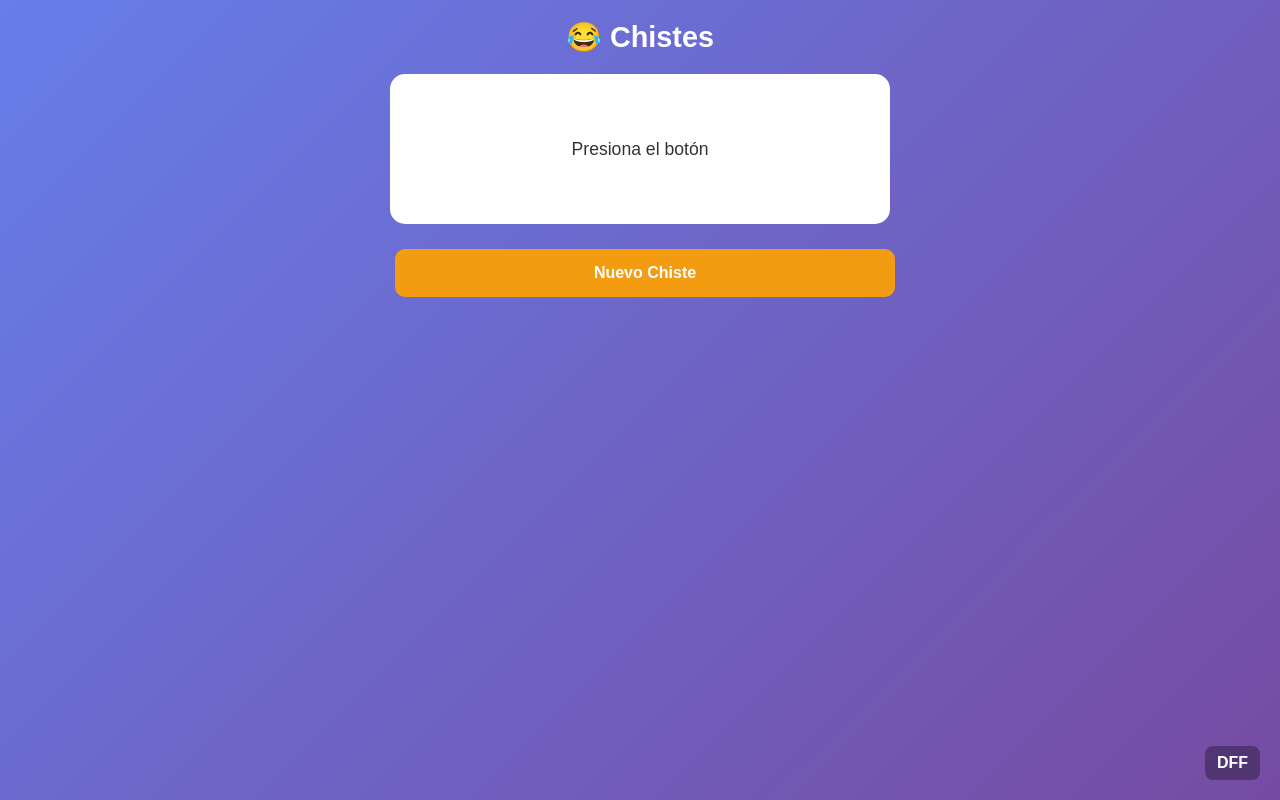
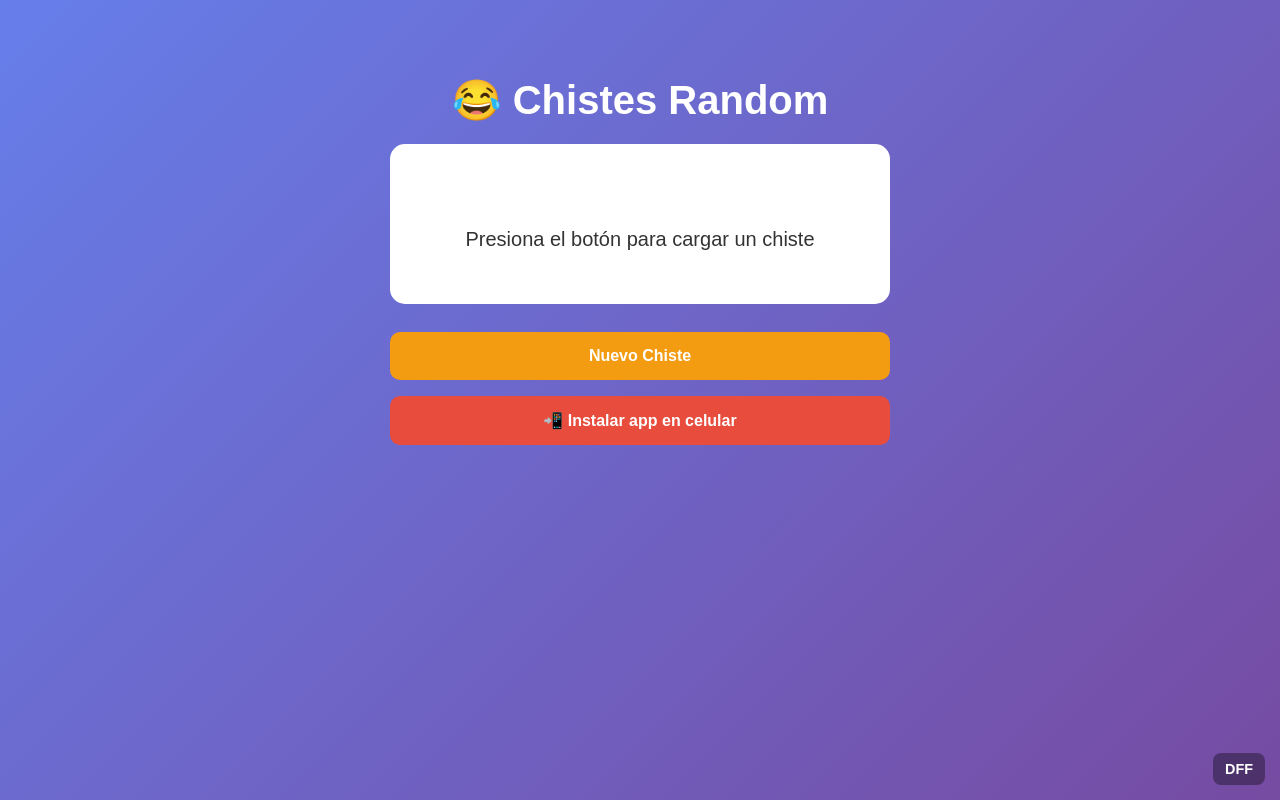
Before and after one commit to opesoc2013-art/chistes, a plain HTML site: page index.html in a window 1280 px wide. Drawn offline with Linux system fonts and the light colour scheme.

Commit message:
Update index.html

```diff
--- a/index.html
+++ b/index.html
@@ -3,70 +3,220 @@
 <head>
     <meta charset="UTF-8">
     <meta name="viewport" content="width=device-width, initial-scale=1.0">
-    <title>Chistes</title>
+    <title>Chistes DFF</title>
+
+    <link rel="manifest" href="manifest.json">
+    <meta name="theme-color" content="#667eea">
+
     <style>
-        * { box-sizing: border-box; margin: 0; padding: 0; }
+        * {
+            box-sizing: border-box;
+        }
+
         body {
+            margin: 0;
             font-family: Arial, sans-serif;
-            background: linear-gradient(135deg, #667eea 0%, #764ba2 100%);
+            background: linear-gradient(135deg, #667eea, #764ba2);
             color: white;
+            min-height: 100vh;
             padding: 20px;
-            min-height: 100vh;
         }
-        .contenedor { max-width: 500px; margin: 0 auto; text-align: center; }
-        h1 { font-size: 1.8rem; margin-bottom: 20px; }
+
+        .contenedor {
+            max-width: 500px;
+            margin: auto;
+            text-align: center;
+            padding-top: 30px;
+        }
+
+        h1 {
+            font-size: 2rem;
+            margin-bottom: 20px;
+        }
+
         .chiste-box {
-            background: white; color: #333; padding: 30px; border-radius: 15px;
-            margin: 20px 0; min-height: 150px; display: flex;
-            align-items: center; justify-content: center;
-            font-size: 1.1rem; line-height: 1.6;
+            background: white;
+            color: #333;
+            padding: 25px;
+            border-radius: 15px;
+            min-height: 160px;
+            display: flex;
+            align-items: center;
+            justify-content: center;
+            font-size: 1.1rem;
+            line-height: 1.5;
+            margin-bottom: 20px;
+            white-space: pre-line;
         }
+
         button {
-            padding: 15px; font-size: 1rem; border: none; border-radius: 10px;
-            cursor: pointer; font-weight: 600; margin: 5px; width: 100%;
+            width: 100%;
+            padding: 15px;
+            margin: 8px 0;
+            border: none;
+            border-radius: 10px;
+            font-size: 1rem;
+            font-weight: bold;
+            cursor: pointer;
         }
-        .btn-chiste { background: #f39c12; color: white; }
-        .btn-descargar { background: #27ae60; color: white; display: none; }
+
+        .btn-chiste {
+            background: #f39c12;
+            color: white;
+        }
+
+        .btn-descargar {
+            background: #27ae60;
+            color: white;
+            display: none;
+        }
+
+        .btn-instalar {
+            background: #e74c3c;
+            color: white;
+        }
+
+        .info {
+            margin-top: 12px;
+            font-size: 0.95rem;
+            background: rgba(0,0,0,0.25);
+            padding: 12px;
+            border-radius: 10px;
+            display: none;
+            text-align: left;
+        }
+
         .credito {
-            position: fixed; bottom: 20px; right: 20px;
-            background: rgba(0,0,0,0.3); padding: 8px 12px;
-            border-radius: 8px; font-weight: bold;
+            position: fixed;
+            right: 15px;
+            bottom: 15px;
+            background: rgba(0,0,0,0.35);
+            color: white;
+            padding: 8px 12px;
+            border-radius: 8px;
+            font-weight: bold;
+            font-size: 0.9rem;
+        }
+
+        @media (min-width: 600px) {
+            h1 {
+                font-size: 2.5rem;
+            }
+
+            .chiste-box {
+                font-size: 1.25rem;
+            }
         }
     </style>
 </head>
 <body>
+
     <div class="contenedor">
-        <h1>😂 Chistes</h1>
-        <div class="chiste-box" id="chisteBox">Presiona el botón</div>
-        <button class="btn-chiste" onclick="traerChiste()">Nuevo Chiste</button>
-        <button class="btn-descargar" id="btnDescargar" onclick="descargarChiste()">⬇️ Descargar</button>
+        <h1>😂 Chistes Random</h1>
+
+        <div class="chiste-box" id="chisteBox">
+            Presiona el botón para cargar un chiste
+        </div>
+
+        <button class="btn-chiste" onclick="traerChiste()">
+            Nuevo Chiste
+        </button>
+
+        <button class="btn-descargar" id="btnDescargar" onclick="descargarChiste()">
+            ⬇️ Descargar chiste
+        </button>
+
+        <button class="btn-instalar" id="btnInstalar" onclick="instalarApp()">
+            📲 Instalar app en celular
+        </button>
+
+        <div class="info" id="infoInstalacion"></div>
     </div>
+
     <div class="credito">DFF</div>
 
     <script>
         let chisteActual = null;
+        let deferredPrompt = null;
 
         async function traerChiste() {
+            const caja = document.getElementById("chisteBox");
+            const botonDescargar = document.getElementById("btnDescargar");
+
+            caja.textContent = "Cargando chiste...";
+
             try {
                 const respuesta = await fetch("https://v2.jokeapi.dev/joke/Any?lang=es&type=single");
                 const datos = await respuesta.json();
+
+                if (datos.error) {
+                    caja.textContent = "La API no devolvió un chiste. Intenta otra vez.";
+                    return;
+                }
+
                 chisteActual = datos;
-                document.getElementById("chisteBox").textContent = datos.joke;
-                document.getElementById("btnDescargar").style.display = "block";
+                caja.textContent = datos.joke;
+                botonDescargar.style.display = "block";
+
             } catch (error) {
-                document.getElementById("chisteBox").textContent = "Error: " + error.message;
+                caja.textContent = "Error al cargar el chiste.";
             }
         }
 
         function descargarChiste() {
-            const blob = new Blob([JSON.stringify(chisteActual, null, 2)], { type: 'application/json' });
+            if (!chisteActual) return;
+
+            const texto = JSON.stringify(chisteActual, null, 2);
+            const blob = new Blob([texto], { type: "application/json" });
             const url = URL.createObjectURL(blob);
-            const a = document.createElement('a');
+
+            const a = document.createElement("a");
             a.href = url;
-            a.download = 'chiste.json';
+            a.download = "chiste.json";
+            document.body.appendChild(a);
             a.click();
+            document.body.removeChild(a);
+
             URL.revokeObjectURL(url);
         }
+
+        window.addEventListener("beforeinstallprompt", function(e) {
+            e.preventDefault();
+            deferredPrompt = e;
+        });
+
+        async function instalarApp() {
+            const info = document.getElementById("infoInstalacion");
+
+            if (deferredPrompt) {
+                deferredPrompt.prompt();
+                const resultado = await deferredPrompt.userChoice;
+
+                if (resultado.outcome === "accepted") {
+                    info.style.display = "block";
+                    info.textContent = "App instalada.";
+                }
+
+                deferredPrompt = null;
+                return;
+            }
+
+            info.style.display = "block";
+            info.innerHTML = `
+                Si no aparece la ventana de instalación:<br><br>
+                <b>Android / Chrome:</b><br>
+                Toca los 3 puntos arriba a la derecha → <b>Instalar app</b> o <b>Agregar a pantalla principal</b>.<br><br>
+                <b>iPhone / Safari:</b><br>
+                Toca el botón Compartir → <b>Agregar a pantalla de inicio</b>.
+            `;
+        }
+
+        if ("serviceWorker" in navigator) {
+            window.addEventListener("load", function() {
+                navigator.serviceWorker.register("./sw.js");
+            });
+        }
     </script>
+
 </body>
 </html>
```
